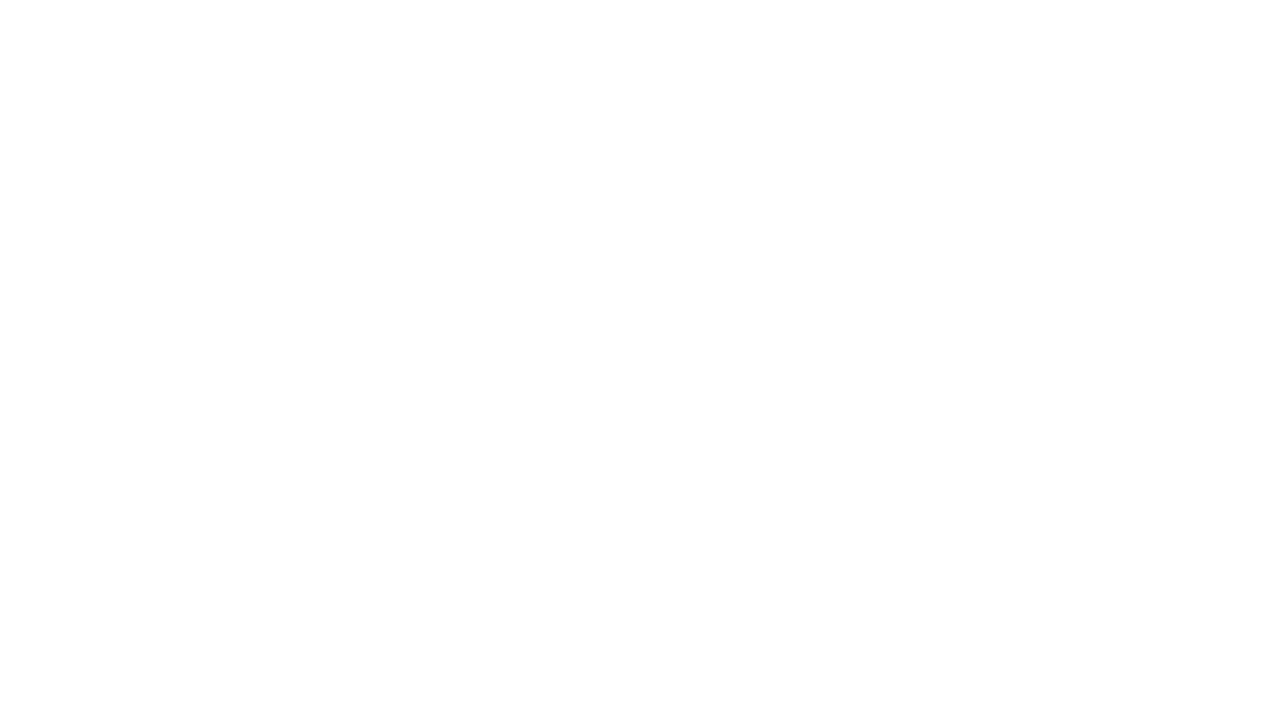
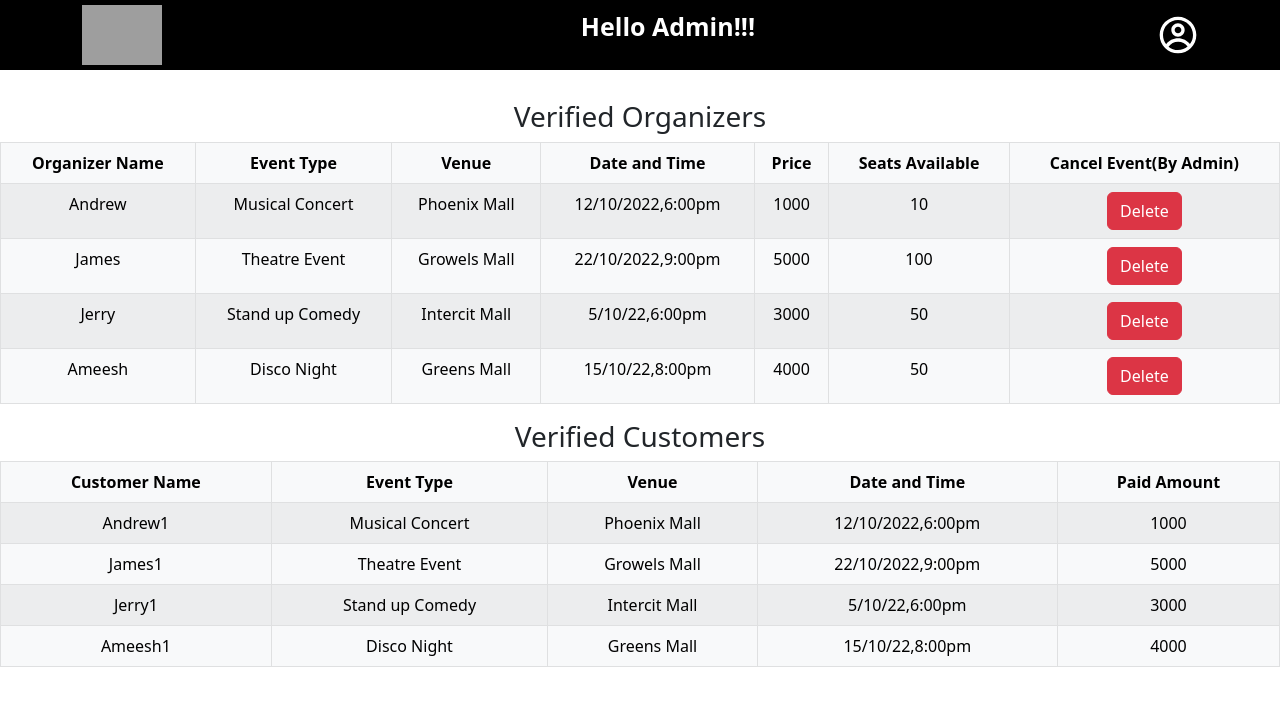
Before and after one commit to shantanussalvi/24_CodeinNode_Hackover3.0, a React (Create React App) app in the folder hackathon_frontend/: page /admin in a window 1280 px wide. Before the commit this address had no page. Shown: the top 706 px of the page. Built offline with nearby package versions, Linux system fonts and the light colour scheme; grey boxes are pictures that could not be loaded.

Commit message:
Created Admin Page

```diff
--- a/hackathon_frontend/src/App.js
+++ b/hackathon_frontend/src/App.js
@@ -5,6 +5,7 @@ import { BrowserRouter, Route, Routes } from "react-router-dom";
 import Organizer from "./Modules/Organizer";
 import Customer from "./components/Customer";
 import Login from "./components/LoginComponents/Login"
+import Admin from "./components/Admin";
 
 function App() {
   return (
@@ -14,6 +15,7 @@ function App() {
         <Routes>
           <Route path="/login" element={<Login/>} />
           <Route path="/" element={<Home/>} />
+          <Route path="/admin" element={<Admin/>} />
           <Route path="/organize" element={<Organizer />} />
           <Route path="/trending" element={<Home />} />
           <Route path="/categories" element={<Home />} />
--- /dev/null
+++ b/hackathon_frontend/src/components/Admin.js
@@ -0,0 +1,161 @@
+import React from "react";
+import Container from "react-bootstrap/Container";
+import Nav from "react-bootstrap/Nav";
+import Navbar from "react-bootstrap/Navbar";
+import NavDropdown from "react-bootstrap/NavDropdown";
+import { Button, Card, CardGroup, Row, Col, Table } from "react-bootstrap";
+import { Link } from "react-router-dom";
+import { CgProfile } from "react-icons/cg";
+
+const Admin = () => {
+  return (
+    <div>
+      <section className="customer">
+        <Navbar
+          expand="lg"
+          variant="dark"
+          className="fixed-top"
+          style={{
+            backgroundColor: "black",
+            boxShadow: "1px 2px 3px",
+            color: "white",
+            height: 70,
+          }}
+        >
+          <Container>
+            <Navbar.Brand
+              as={Link}
+              to={"/"}
+              href="#home"
+              className="fw-bold"
+              style={{ marginLeft: 0 }}
+            >
+              <img
+                src="https://bookmyevent.co.za/wp-content/uploads/2020/04/cropped-Logo-header-6.png"
+                height={60}
+              />
+            </Navbar.Brand>
+            <Navbar.Toggle aria-controls="basic-navbar-nav" />
+            <Navbar.Collapse id="basic-navbar-nav">
+              <p
+                className="text-center text-white mx-auto fw-bold"
+                style={{ fontSize: 25 }}
+              >
+                Hello Admin!!!
+              </p>
+            </Navbar.Collapse>
+            <CgProfile size={40} />
+          </Container>
+        </Navbar>
+      </section>
+      <section style={{ marginTop: 100, paddingX: 50 }}>
+        <h3>Verified Organizers</h3>
+        <Table striped bordered hover variant="light" className="p-3">
+          <thead>
+            <tr>
+              <th>Organizer Name</th>
+              <th>Event Type</th>
+              <th>Venue</th>
+              <th>Date and Time</th>
+              <th>Price</th>
+              <th>Seats Available</th>
+              <th>Cancel Event(By Admin)</th>
+            </tr>
+          </thead>
+          <tbody>
+            <tr>
+              <td>Andrew</td>
+              <td>Musical Concert</td>
+              <td>Phoenix Mall</td>
+              <td>12/10/2022,6:00pm</td>
+              <td>1000</td>
+              <td>10</td>
+              <td>
+                <Button className="btn-danger">Delete</Button>
+              </td>
+            </tr>
+            <tr>
+              <td>James</td>
+              <td>Theatre Event</td>
+              <td>Growels Mall</td>
+              <td>22/10/2022,9:00pm</td>
+              <td>5000</td>
+              <td>100</td>
+              <td>
+                <Button className="btn-danger">Delete</Button>
+              </td>
+            </tr>
+            <tr>
+              <td>Jerry</td>
+              <td>Stand up Comedy</td>
+              <td>Intercit Mall</td>
+              <td>5/10/22,6:00pm</td>
+              <td>3000</td>
+              <td>50</td>
+              <td>
+                <Button className="btn-danger">Delete</Button>
+              </td>
+            </tr>
+            <tr>
+              <td>Ameesh</td>
+              <td>Disco Night</td>
+              <td>Greens Mall</td>
+              <td>15/10/22,8:00pm</td>
+              <td>4000</td>
+              <td>50</td>
+              <td>
+                <Button className="btn-danger">Delete</Button>
+              </td>
+            </tr>
+          </tbody>
+        </Table>
+      </section>
+      <section>
+        <h3>Verified Customers</h3>
+        <Table striped bordered hover variant="light" className="p-3">
+          <thead>
+            <tr>
+              <th>Customer Name</th>
+              <th>Event Type</th>
+              <th>Venue</th>
+              <th>Date and Time</th>
+              <th>Paid Amount</th>
+            </tr>
+          </thead>
+          <tbody>
+            <tr>
+              <td>Andrew1</td>
+              <td>Musical Concert</td>
+              <td>Phoenix Mall</td>
+              <td>12/10/2022,6:00pm</td>
+              <td>1000</td>
+            </tr>
+            <tr>
+              <td>James1</td>
+              <td>Theatre Event</td>
+              <td>Growels Mall</td>
+              <td>22/10/2022,9:00pm</td>
+              <td>5000</td>
+            </tr>
+            <tr>
+              <td>Jerry1</td>
+              <td>Stand up Comedy</td>
+              <td>Intercit Mall</td>
+              <td>5/10/22,6:00pm</td>
+              <td>3000</td>
+            </tr>
+            <tr>
+              <td>Ameesh1</td>
+              <td>Disco Night</td>
+              <td>Greens Mall</td>
+              <td>15/10/22,8:00pm</td>
+              <td>4000</td>
+            </tr>
+          </tbody>
+        </Table>
+      </section>
+    </div>
+  );
+};
+
+export default Admin;
```
